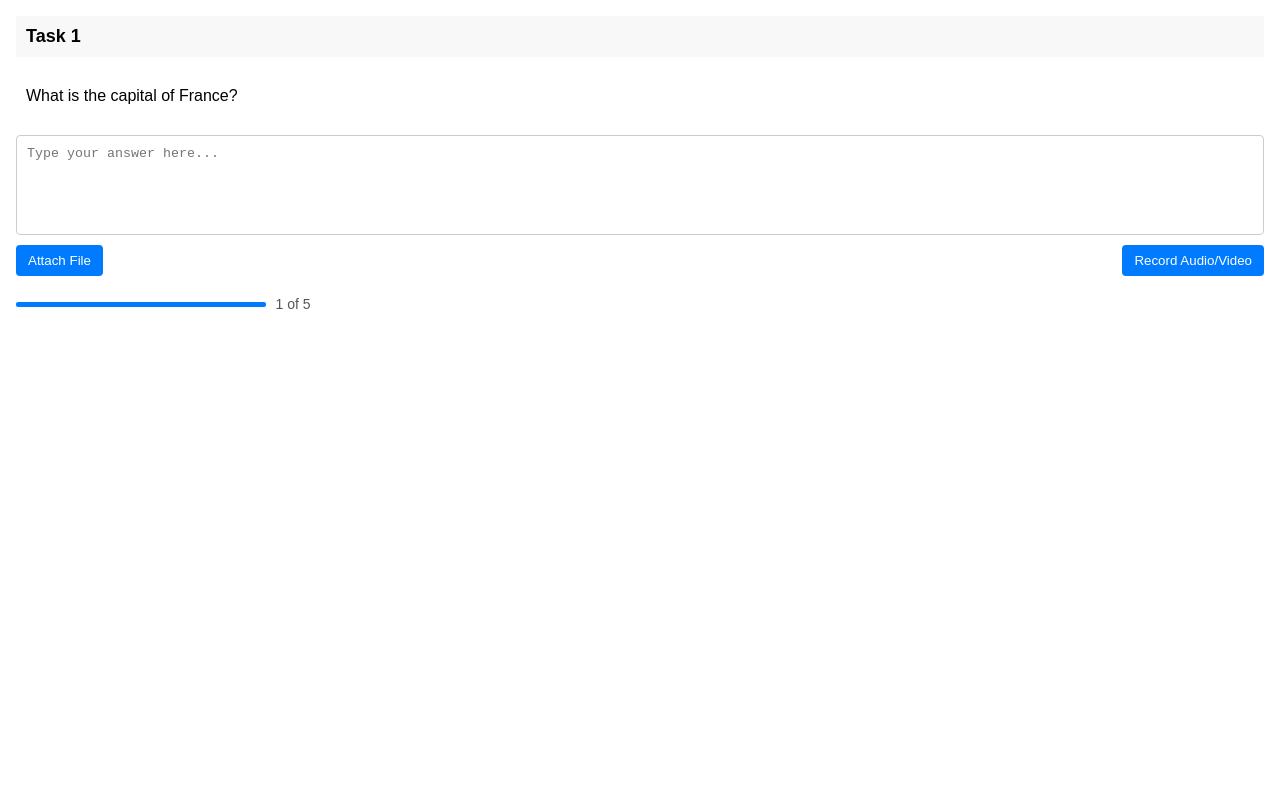
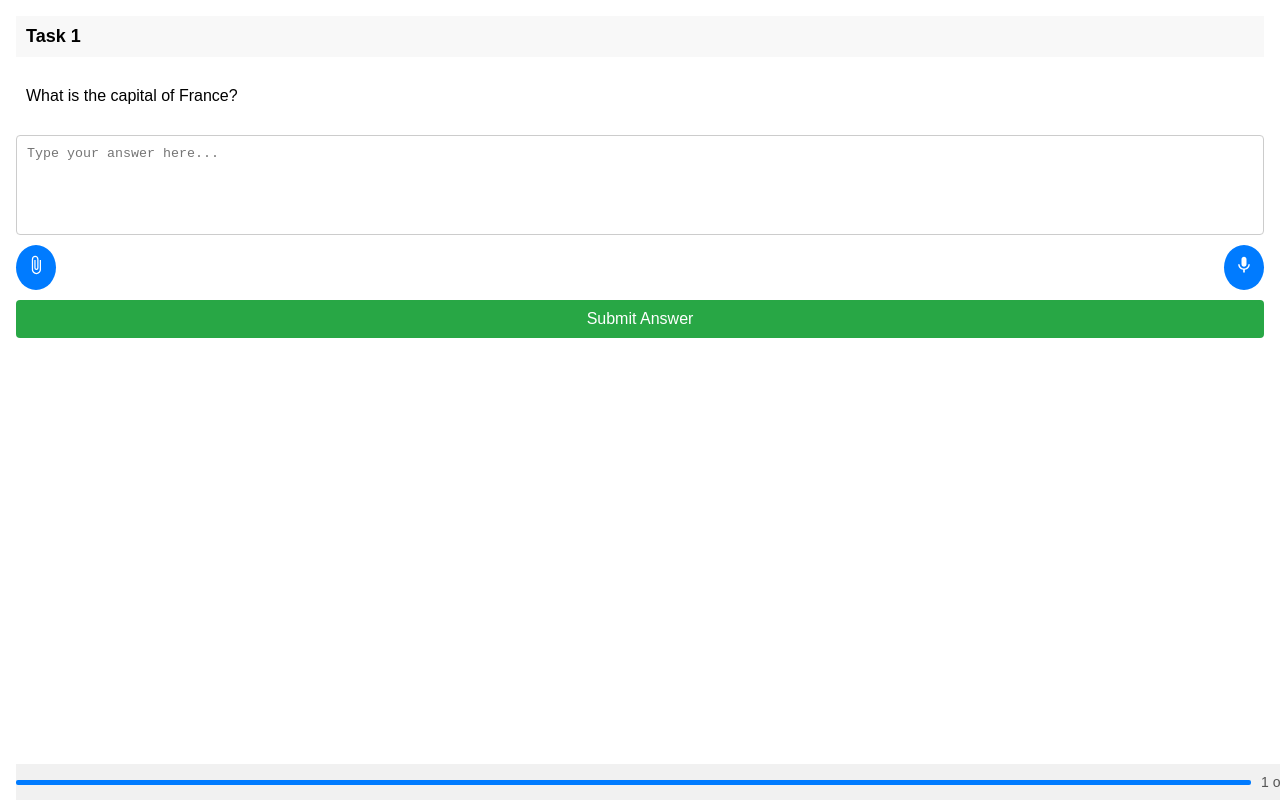
Before and after one commit to the-lamers/GradeMind, a React (Create React App) app in the folder frontend/: page / in a window 1280 px wide. Built offline with nearby package versions, Linux system fonts and the light colour scheme.

Commit message:
frontend | a bit of change

```diff
--- a/frontend/package.json
+++ b/frontend/package.json
@@ -13,6 +13,7 @@
     "@types/react-dom": "^19.0.4",
     "react": "^19.0.0",
     "react-dom": "^19.0.0",
+    "react-icons": "^5.5.0",
     "react-scripts": "5.0.1",
     "typescript": "^4.9.5",
     "web-vitals": "^2.1.4"
--- a/frontend/src/App.tsx
+++ b/frontend/src/App.tsx
@@ -7,11 +7,22 @@ import StepLine from './components/StepLine';
 const App: React.FC = () => {
   const [step, setStep] = useState(1);
 
+  // For now, just simulating the local storage
+  const [answers, setAnswers] = useState<{ [key: number]: string }>({});
+
+  const handleSubmit = (answer: string) => {
+    setAnswers((prev) => ({
+      ...prev,
+      [step]: answer,
+    }));
+    setStep(step + 1);  // Move to next question (simplified for mock)
+  };
+
   return (
     <div className="app">
       <Header taskName="Task 1" />
       <Question questionText="What is the capital of France?" />
-      <AnswerField />
+      <AnswerField onSubmit={handleSubmit} />
       <StepLine currentStep={step} totalSteps={5} />
     </div>
   );
--- a/frontend/src/components/AnswerField.tsx
+++ b/frontend/src/components/AnswerField.tsx
@@ -1,13 +1,41 @@
-import React from 'react';
+import React, { useState } from 'react';
+import { MdAttachFile } from 'react-icons/md';
+import { MdMic } from 'react-icons/md';
 
-const AnswerField: React.FC = () => {
+interface AnswerFieldProps {
+  onSubmit: (answer: string) => void;
+}
+
+const AnswerField: React.FC<AnswerFieldProps> = ({ onSubmit }) => {
+  const [answer, setAnswer] = useState('');
+
+  const handleAnswerChange = (event: React.ChangeEvent<HTMLTextAreaElement>) => {
+    setAnswer(event.target.value);
+  };
+
+  const handleSubmit = () => {
+    onSubmit(answer); // Submit answer to the parent component (App.tsx)
+    setAnswer(''); // Reset the answer field after submitting
+  };
+
   return (
     <div className="answer-field">
-      <textarea placeholder="Type your answer here..." />
+      <textarea
+        placeholder="Type your answer here..."
+        value={answer}
+        onChange={handleAnswerChange}
+      />
       <div className="attachments">
-        <button className="attachment-btn">Attach File</button>
-        <button className="record-btn">Record Audio/Video</button>
+        <button className="attachment-btn">
+          <MdAttachFile />
+        </button>
+        <button className="record-btn">
+          <MdMic />
+        </button>
       </div>
+      <button className="submit-btn" onClick={handleSubmit}>
+        Submit Answer
+      </button>
     </div>
   );
 };
--- a/frontend/src/index.css
+++ b/frontend/src/index.css
@@ -1,17 +1,3 @@
-body {
-  margin: 0;
-  font-family: -apple-system, BlinkMacSystemFont, 'Segoe UI', 'Roboto', 'Oxygen',
-    'Ubuntu', 'Cantarell', 'Fira Sans', 'Droid Sans', 'Helvetica Neue',
-    sans-serif;
-  -webkit-font-smoothing: antialiased;
-  -moz-osx-font-smoothing: grayscale;
-}
-
-code {
-  font-family: source-code-pro, Menlo, Monaco, Consolas, 'Courier New',
-    monospace;
-}
-
 /* App.css */
 * {
   margin: 0;
@@ -21,12 +7,15 @@ code {
 
 body {
   font-family: Arial, sans-serif;
+  background-color: #fff;
 }
 
 .app {
   display: flex;
   flex-direction: column;
   padding: 16px;
+  min-height: 100vh;
+  position: relative;
 }
 
 .header {
@@ -52,6 +41,7 @@ body {
   margin-top: 20px;
   display: flex;
   flex-direction: column;
+  gap: 10px;
 }
 
 textarea {
@@ -66,23 +56,38 @@ textarea {
 .attachments {
   display: flex;
   justify-content: space-between;
-  margin-top: 10px;
 }
 
 .attachment-btn,
 .record-btn {
-  padding: 8px 12px;
+  padding: 10px;
   background-color: #007bff;
+  color: white;
+  border: none;
+  border-radius: 50%;
+  cursor: pointer;
+  font-size: 20px;
+}
+
+.submit-btn {
+  padding: 10px;
+  background-color: #28a745;
   color: white;
   border: none;
   border-radius: 4px;
   cursor: pointer;
+  font-size: 16px;
 }
 
 .step-line {
-  margin-top: 20px;
+  position: absolute;
+  bottom: 0;
+  width: 100%;
   display: flex;
   align-items: center;
+  padding: 10px 0;
+  background-color: #f1f1f1;
+  justify-content: center;
 }
 
 .step-progress {
@@ -90,6 +95,7 @@ textarea {
   background-color: #007bff;
   border-radius: 2px;
   transition: width 0.3s ease;
+  flex-grow: 1;
 }
 
 .step-text {
```
Also changed, not shown: frontend/src/App.css (deleted, +0 -38 lines), 1 other file (tests, documents, lock files or other folders).
